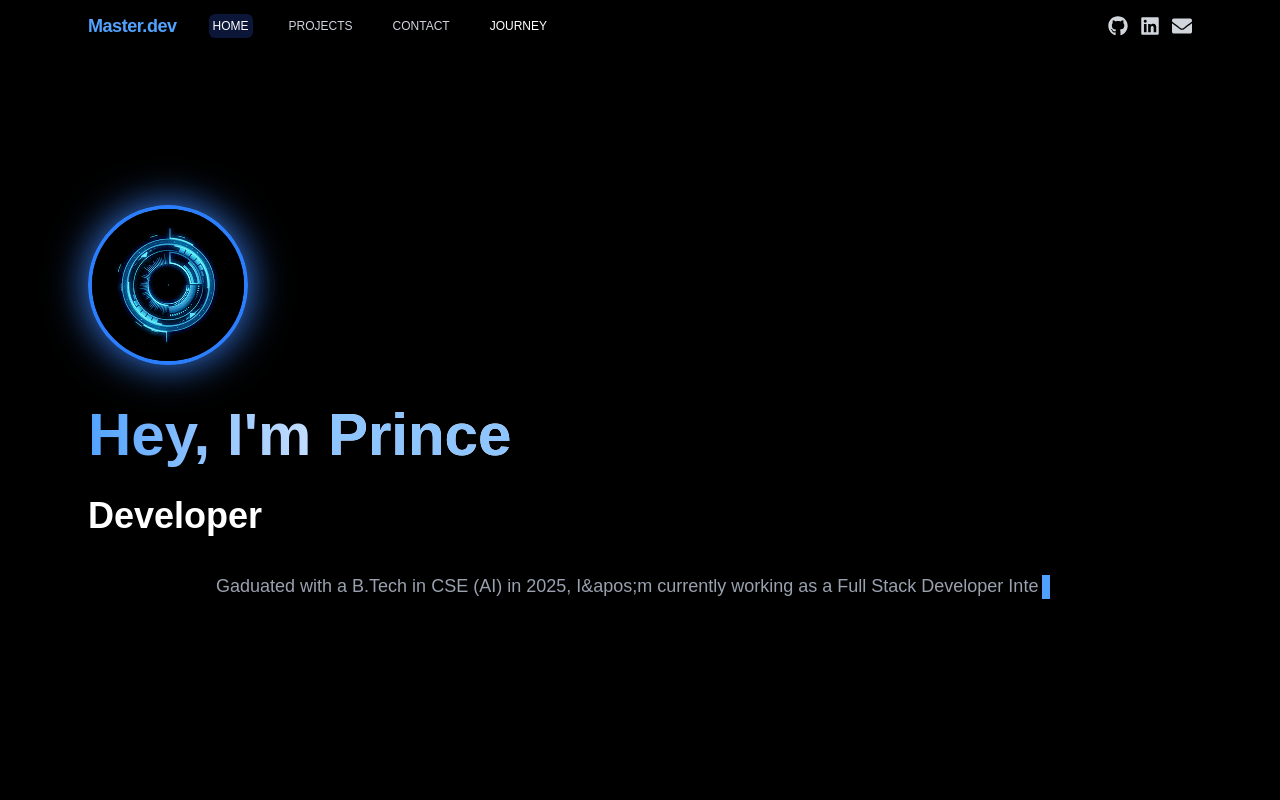
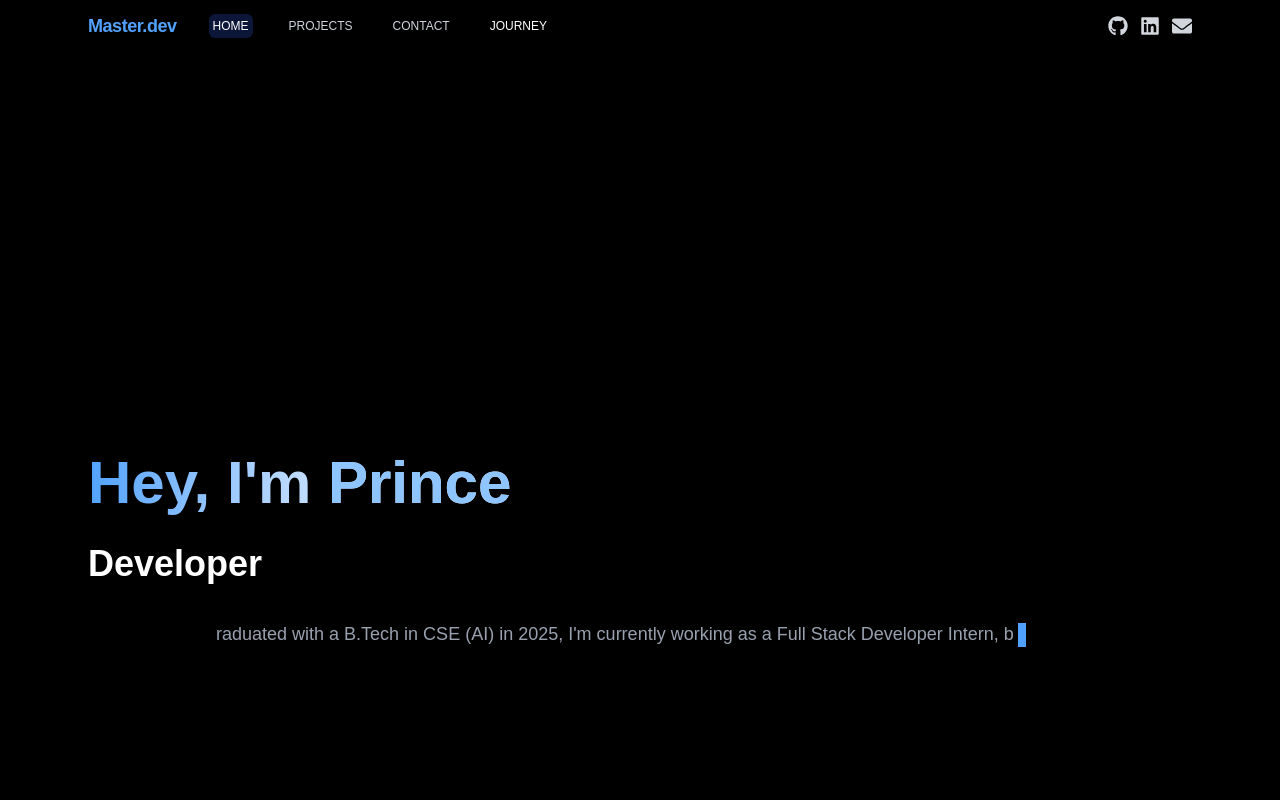
Before and after one commit to Mprince29/MasterDev, a Next.js app: page / in a window 1280 px wide. Shown: the top 800 px of the page. Built offline with nearby package versions, Linux system fonts and the light colour scheme.

Commit message:
Update Spline viewer integration, enlarge avatar, and suppress console warnings

```diff
--- /dev/null
+++ b/src/app/SplineAvatar.tsx
@@ -0,0 +1,15 @@
+"use client";
+import React from "react";
+
+const SplineAvatar = () => (
+  <div className="mb-6 sm:mb-8 w-48 sm:w-64 h-48 sm:h-64 mx-auto md:mx-0 bg-black">
+    {/* eslint-disable-next-line @typescript-eslint/ban-ts-comment */}
+    {/* @ts-ignore */}
+    <spline-viewer
+      url="https://prod.spline.design/2qNUCtoem5ZxJgRr/scene.splinecode"
+      style={{ width: "100%", height: "100%" }}
+    />
+  </div>
+);
+
+export default SplineAvatar;
--- /dev/null
+++ b/src/app/consoleErrorFilter.ts
@@ -0,0 +1,23 @@
+if (typeof window !== "undefined") {
+  const originalConsoleError = window.console.error;
+  window.console.error = function (...args) {
+    if (
+      typeof args[0] === "string" &&
+      args[0].includes("Missing property")
+    ) {
+      return;
+    }
+    originalConsoleError.apply(window.console, args);
+  };
+
+  const originalConsoleWarn = window.console.warn;
+  window.console.warn = function (...args) {
+    if (
+      typeof args[0] === "string" &&
+      args[0].includes("Missing property")
+    ) {
+      return;
+    }
+    originalConsoleWarn.apply(window.console, args);
+  };
+}
--- a/src/app/layout.tsx
+++ b/src/app/layout.tsx
@@ -1,3 +1,4 @@
+import "./consoleErrorFilter";
 import type { Metadata } from "next";
 import { Geist, Geist_Mono } from "next/font/google";
 import "./globals.css";
--- a/src/app/page.tsx
+++ b/src/app/page.tsx
@@ -4,8 +4,11 @@ import { motion } from "framer-motion";
 import { usePathname } from "next/navigation";
 import Link from "next/link";
 import Image from "next/image";
+import dynamic from 'next/dynamic';
 
 import { FaLinkedin, FaTwitter, FaInstagram, FaGithub, FaEnvelope } from "react-icons/fa";
+
+const SplineAvatar = dynamic(() => import('./SplineAvatar'), { ssr: false });
 
 // Helper to get current anchor link for active state styling
 function useActiveSection() {
@@ -69,7 +72,7 @@ export default function Home() {
   }, []);
 
   // Typewriter effect for about/intro text
-  const aboutText = "Graduated with a B.Tech in CSE (AI) in 2025, I&apos;m currently working as a Full Stack Developer Intern, bridging the gap between elegant frontend designs and robust backend systems. Passionate about crafting full-stack applications with clean code and exceptional user experiences. From responsive frontends to scalable backends, I love building solutions that make a difference. Exploring the fascinating world of Generative AI and machine learning. Building innovative applications that push the boundaries of what&apos;s possible with AI technology.";
+  const aboutText = "Graduated with a B.Tech in CSE (AI) in 2025, I'm currently working as a Full Stack Developer Intern, bridging the gap between elegant frontend designs and robust backend systems. Passionate about crafting full-stack applications with clean code and exceptional user experiences. From responsive frontends to scalable backends, I love building solutions that make a difference. Exploring the fascinating world of Generative AI and machine learning. Building innovative applications that push the boundaries of what's possible with AI technology.";
   const [typedAbout, setTypedAbout] = useState("");
   useEffect(() => {
     let i = 0;
@@ -83,6 +86,11 @@ export default function Home() {
       }
     }, 60);
     return () => clearInterval(interval);
+  }, []);
+
+  const [year, setYear] = useState<number | null>(null);
+  useEffect(() => {
+    setYear(new Date().getFullYear());
   }, []);
 
   return (
@@ -155,15 +163,7 @@ export default function Home() {
         {/* Left: Avatar and Intro */}
         <div className="flex-1 flex flex-col items-start justify-center w-full min-w-0">
           {/* Avatar */}
-          <div className="mb-6 sm:mb-8 w-32 sm:w-40 h-32 sm:h-40 rounded-full overflow-hidden border-4 border-blue-500 shadow-[0_0_40px_#3b82f6] mx-auto md:mx-0">
-            <Image
-              src="/Mr3W.gif"
-              alt="Animated Globe GIF"
-              width={160}
-              height={160}
-              className="w-full h-full object-cover"
-            />
-          </div>
+          <SplineAvatar />
           {/* Headline */}
           <h1 className="text-2xl sm:text-4xl md:text-6xl font-bold mb-2 sm:mb-4 md:mb-6 leading-tight bg-gradient-to-r from-blue-400 via-blue-200 to-white text-transparent bg-clip-text">
             Hey, I&apos;m <span className="text-blue-300">Prince </span>
@@ -519,7 +519,7 @@ export default function Home() {
       <footer className="bg-black">
         <div className="max-w-7xl mx-auto px-4 sm:px-6 py-3 flex flex-col sm:flex-row justify-between items-center gap-2 sm:gap-6">
           <div className="flex items-center gap-2">
-            <span className="text-gray-400">© {new Date().getFullYear()} Prince. All rights reserved.</span>
+            <span className="text-gray-400">© {year ?? ''} Prince. All rights reserved.</span>
           </div>
           <div className="flex items-center gap-6">
             <Link href="https://github.com/Mprince29" target="_blank" rel="noopener noreferrer" className="text-gray-400 hover:text-white transition-colors">
@@ -538,3 +538,11 @@ export default function Home() {
     </main>
   );
 }
+
+declare global {
+  namespace JSX {
+    interface IntrinsicElements {
+      'spline-viewer': React.DetailedHTMLProps<React.HTMLAttributes<HTMLElement>, HTMLElement> & { url: string };
+    }
+  }
+}
```
